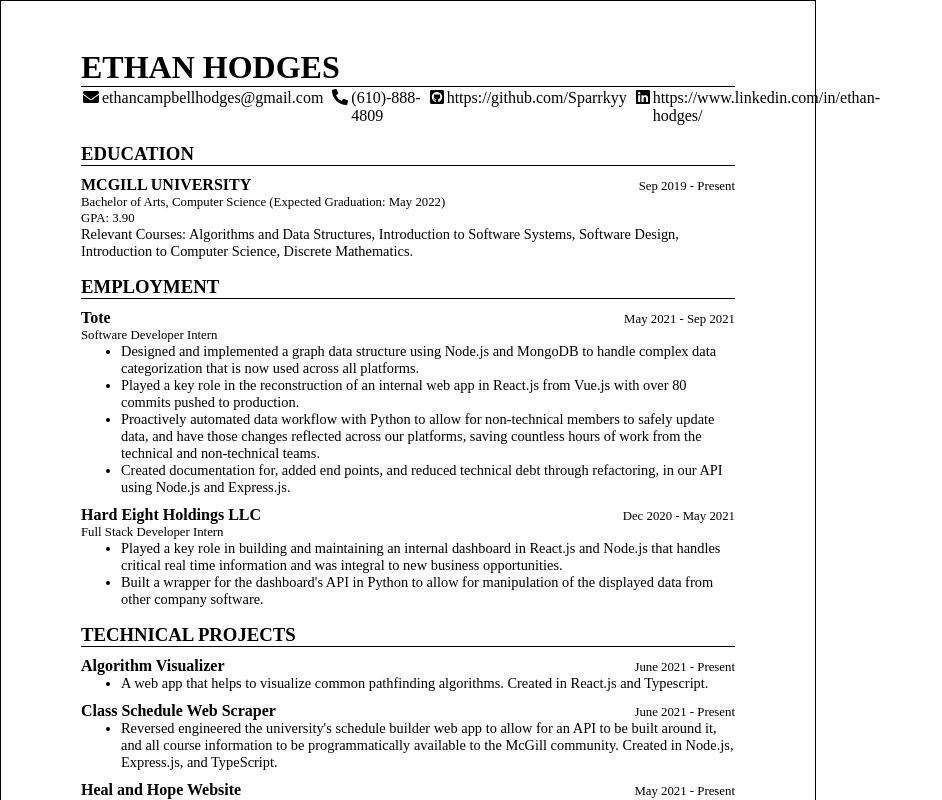
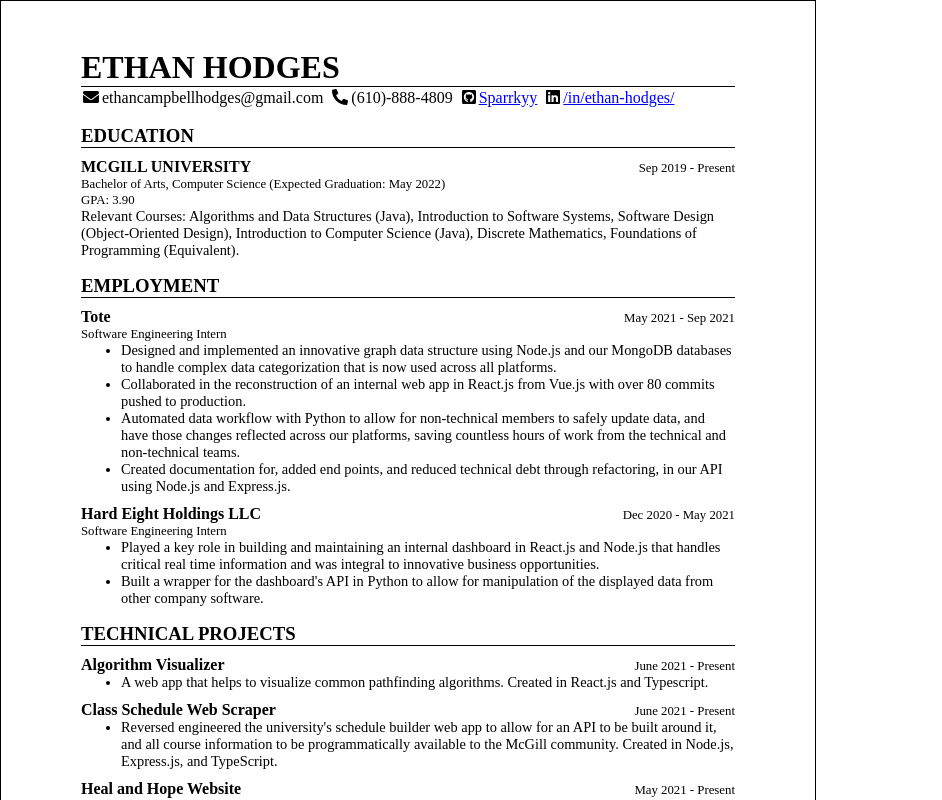
Before and after one commit to Sparrkyy/resume_builder, a React (Create React App) app: page / in a window 1280 px wide. Shown: the top 800 px of the page, without its empty margins (0-942 px from the left). Built offline with nearby package versions, Linux system fonts and the light colour scheme.

Commit message:
amazon edits

```diff
--- a/src/App.tsx
+++ b/src/App.tsx
@@ -21,27 +21,27 @@ const content = {
 		gpa: "3.90",
 		degreeName: "Bachelor of Arts, Computer Science (Expected Graduation: May 2022)",
 		relevantCourses:
-			"Relevant Courses: Algorithms and Data Structures, Introduction to Software Systems, Software Design, Introduction to Computer Science, Discrete Mathematics.",
+			"Relevant Courses: Algorithms and Data Structures (Java), Introduction to Software Systems, Software Design (Object-Oriented Design), Introduction to Computer Science (Java), Discrete Mathematics, Foundations of Programming (Equivalent).",
 	},
 	employment: {
 		positions: [
 			{
 				companyTitle: "Tote",
 				dates: "May 2021 - Sep 2021",
-				positionTitle: "Software Developer Intern",
+				positionTitle: "Software Engineering Intern",
 				bulletPoints: [
-					"Designed and implemented a graph data structure using Node.js and MongoDB to handle complex data categorization that is now used across all platforms.",
-					"Played a key role in the reconstruction of an internal web app in React.js from Vue.js with over 80 commits pushed to production.",
-					"Proactively automated data workflow with Python to allow for non-technical members to safely update data, and have those changes reflected across our platforms, saving countless hours of work from the technical and non-technical teams.",
+					"Designed and implemented an innovative graph data structure using Node.js and our MongoDB databases to handle complex data categorization that is now used across all platforms.",
+					"Collaborated in the reconstruction of an internal web app in React.js from Vue.js with over 80 commits pushed to production.",
+					"Automated data workflow with Python to allow for non-technical members to safely update data, and have those changes reflected across our platforms, saving countless hours of work from the technical and non-technical teams.",
 					"Created documentation for, added end points, and reduced technical debt through refactoring, in our API using Node.js and Express.js.",
 				],
 			},
 			{
 				companyTitle: "Hard Eight Holdings LLC",
 				dates: "Dec 2020 - May 2021",
-				positionTitle: "Full Stack Developer Intern",
+				positionTitle: "Software Engineering Intern",
 				bulletPoints: [
-					"Played a key role in building and maintaining an internal dashboard in React.js and Node.js that handles critical real time information and was integral to new business opportunities.",
+					"Played a key role in building and maintaining an internal dashboard in React.js and Node.js that handles critical real time information and was integral to innovative business opportunities.",
 					"Built a wrapper for the dashboard's API in Python to allow for manipulation of the displayed data from other company software.",
 				],
 			},
@@ -83,7 +83,7 @@ const content = {
 			},
 			{
 				skillType: "FRAMEWORKS AND TOOLS:",
-				skillList: "React.js, Node.js, Express.js, Vue.js, Firebase, Next.js, Git, Jira",
+				skillList: "React.js, Node.js, Express.js, Vue.js, Firebase, Next.js, Git, Jira, Agile",
 			},
 			{
 				skillType: "LANGUAGES:",
@@ -114,11 +114,11 @@ function App() {
 					</div>
 					<div className='contact_info_entry'>
 						<FontAwesomeIcon icon={faGithubSquare} />
-						<span>{content.title.githubUsername}</span>
+						<a href={content.title.githubUsername}>{content.title.github}</a>
 					</div>
 					<div className='contact_info_entry'>
 						<FontAwesomeIcon icon={faLinkedin} />
-						<span>{content.title.linkedInLink}</span>
+						<a href={content.title.linkedInLink}>{content.title.linkedIn}</a>
 					</div>
 				</section>
 			</section>
```
